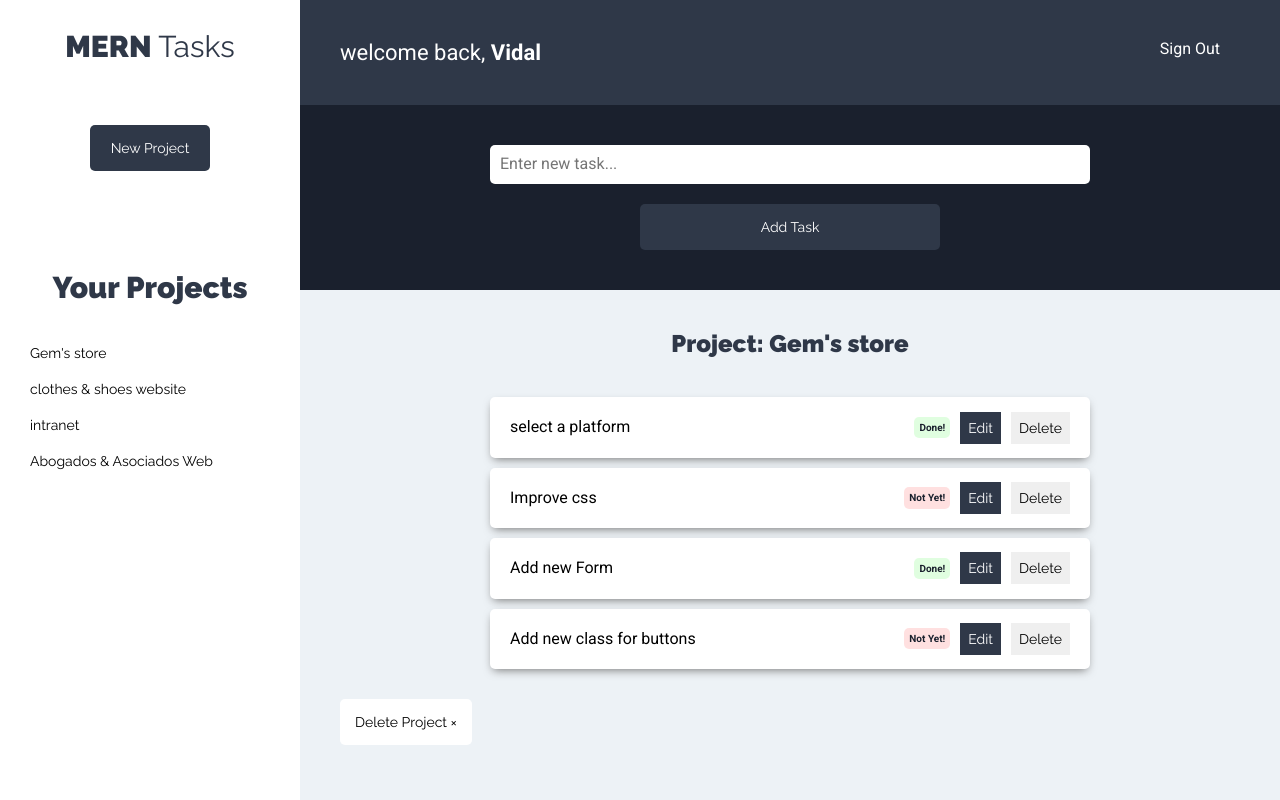
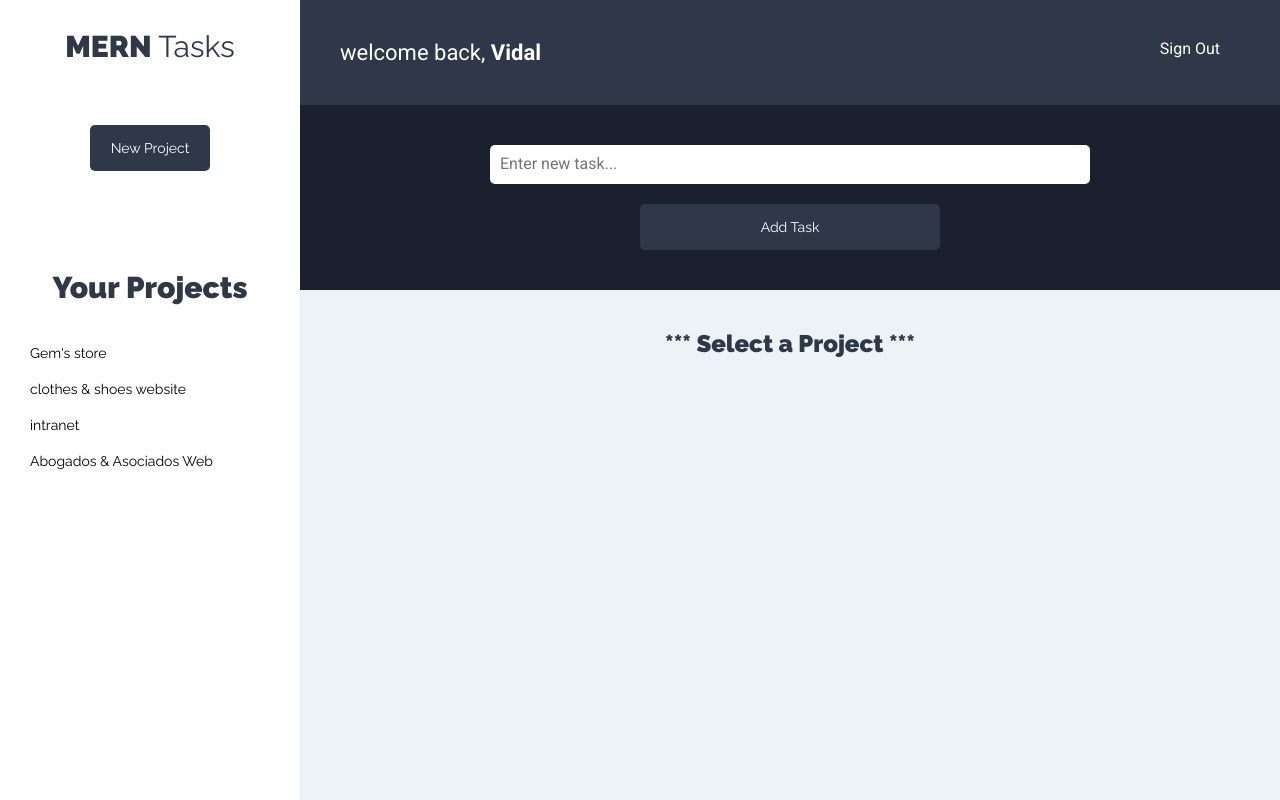
Before and after one commit to vidal-Rosc/MERN, a React (Create React App) app in the folder FrontEnd/client/: page /projects in a window 1280 px wide. Built offline with nearby package versions, Linux system fonts and the light colour scheme.

Commit message:
eliminando el projecto

```diff
--- a/FrontEnd/client/src/components/tasks/TaskList.js
+++ b/FrontEnd/client/src/components/tasks/TaskList.js
@@ -1,8 +1,17 @@
-import React, { Fragment } from 'react';
+import React, { Fragment, useContext } from 'react';
 import Task from './Task';
-
+import ProjectContext from '../../context/projects/ProjectContext';
 
 const TaskList = () => {
+    //State para los proyectos
+    const projectsContext = useContext(ProjectContext);
+    const { project, deleteProject } = projectsContext;
+
+    //Si no hay proyecto seleccionado
+    if(!project) return <h2>*** Select a Project ***</h2>;
+
+    //Array destructuring para obtener la posicion [0] del proyecto
+    const [actualProject] = project;
 
     const tasks = [
         {id:1, name: "select a platform", status: true},
@@ -10,9 +19,15 @@
         {id:3, name: "Add new Form", status: true},
         {id:4, name: "Add new class for buttons", status: false}
     ]
+
+    //Elimina el projecto
+    const deleteProjectxId = () => {
+        deleteProject(actualProject.id);
+    }
+
     return (
         <Fragment>
-            <h2>Project: Gem's store</h2>
+            <h2>Project: {actualProject.name}</h2>
 
             <ul className="tasks-list">
                 {tasks.length === 0
@@ -27,6 +42,7 @@
             <button
                 type="button"
                 className="btn btn-delete"
+                onClick={deleteProjectxId}
             >Delete Project &times;</button>
         </Fragment>
     );
```
